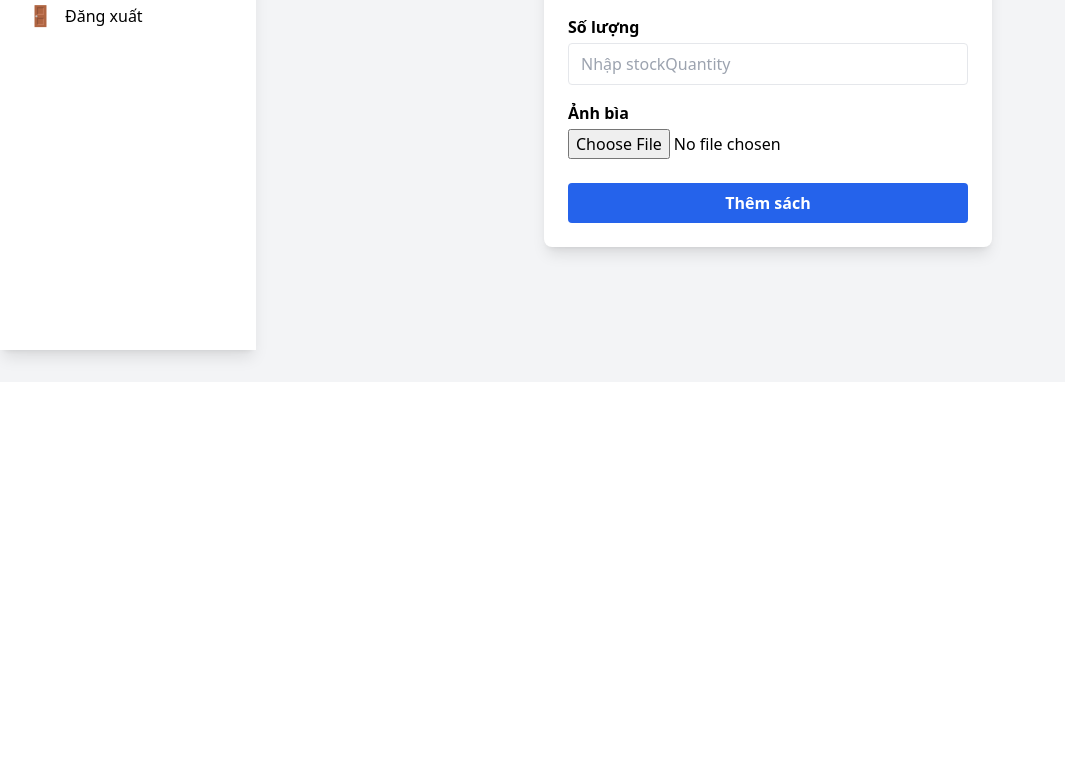
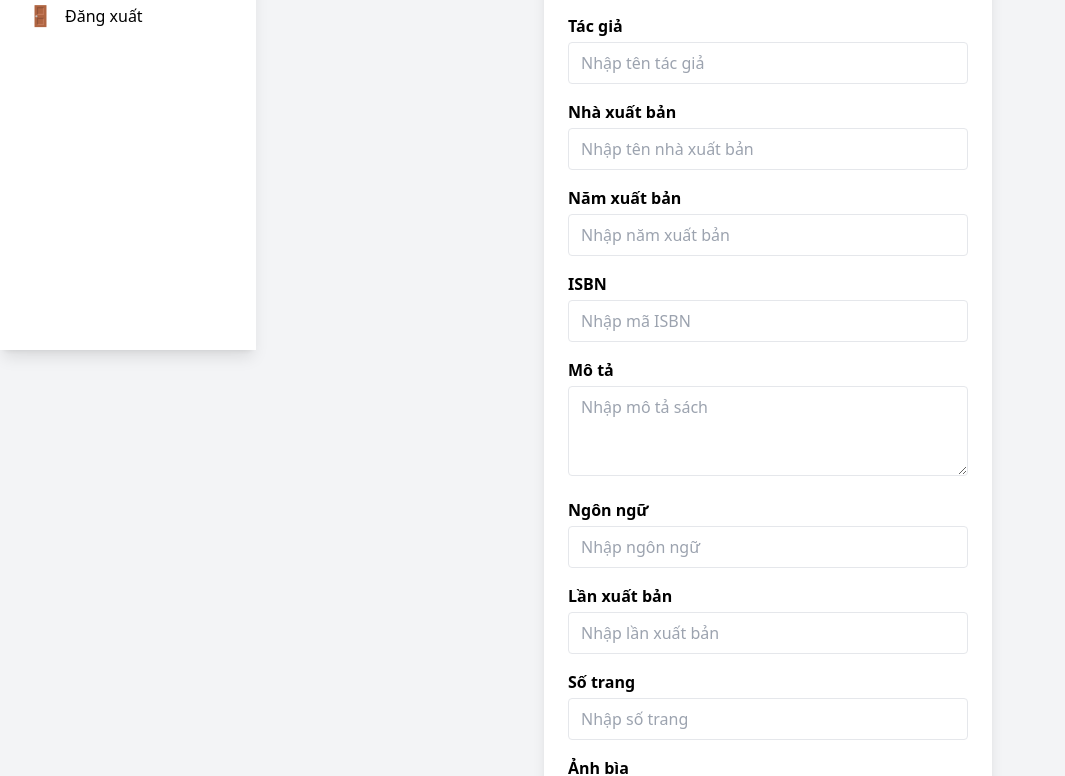
Before and after one commit to AndrewNguyenITVN/Library-Management-Frontend, a React (Create React App) app: page /books/add in a window 1280 px wide. Shown: the part 450-1226 px from the top of the page, without its empty margins (0-1065 px from the left). Before the commit the page ends 832 px from the top, so only its background shows below. Built offline with nearby package versions, Linux system fonts and the light colour scheme; no server answers; sample sign-in values are in the browser's storage.

Commit message:
update addbook for new database

```diff
--- a/src/pages/AddBookPage.js
+++ b/src/pages/AddBookPage.js
@@ -1,15 +1,41 @@
 // src/pages/AddBookPage.js
-import React, { useState } from "react";
+import React, { useState, useEffect } from "react";
 import { useNavigate } from "react-router-dom";
 import authFetch from '../utils/authFetch';
 
 export default function AddBookPage() {
     const [nameBook, setNameBook] = useState("");
     const [categoryId, setCategoryId] = useState("");
+    const [categories, setCategories] = useState([]);
     const [stockQuantity, setStockQuantity] = useState("");
     const [bookSeri, setBookSeri] = useState("");
+    const [author, setAuthor] = useState("");
+    const [publisher, setPublisher] = useState("");
+    const [publishYear, setPublishYear] = useState("");
+    const [isbn, setIsbn] = useState("");
+    const [description, setDescription] = useState("");
+    const [language, setLanguage] = useState("");
+    const [edition, setEdition] = useState("");
+    const [pageCount, setPageCount] = useState("");
     const [file, setFile] = useState(null);
     const navigate = useNavigate();
+
+    useEffect(() => {
+        const fetchCategories = async () => {
+            try {
+                const res = await authFetch("http://localhost:8080/category/get-all-categories");
+                if (!res.ok) throw new Error(await res.text());
+                const json = await res.json();
+                if (json.data) {
+                    setCategories(json.data);
+                }
+            } catch (err) {
+                console.error("Lỗi khi lấy danh sách thể loại:", err);
+                alert("Không thể lấy danh sách thể loại");
+            }
+        };
+        fetchCategories();
+    }, []);
 
     const handleAddBook = async (e) => {
         e.preventDefault();
@@ -24,6 +50,14 @@ export default function AddBookPage() {
         formData.append("bookSeri", bookSeri);
         formData.append("categoryId", categoryId);
         formData.append("stockQuantity", stockQuantity);
+        formData.append("author", author);
+        formData.append("publisher", publisher);
+        formData.append("publishYear", publishYear);
+        formData.append("isbn", isbn);
+        formData.append("description", description);
+        formData.append("language", language);
+        formData.append("edition", edition);
+        formData.append("pageCount", pageCount);
 
         try {
             const res = await authFetch("http://localhost:8080/book/add-book", {
@@ -79,18 +113,21 @@ export default function AddBookPage() {
                 </div>
 
                 <div className="mb-4">
-                    <label className="block mb-1 font-semibold">Thể loại (ID)</label>
-                    <input
-                        type="number"
+                    <label className="block mb-1 font-semibold">Thể loại</label>
+                    <select
                         className="w-full px-3 py-2 border rounded focus:outline-none focus:ring-2 focus:ring-blue-400"
                         value={categoryId}
                         onChange={(e) => setCategoryId(e.target.value)}
                         required
-                        placeholder="Nhập categoryId"
-                    />
+                    >
+                        <option value="">Chọn thể loại</option>
+                        {categories.map((category) => (
+                            <option key={category.id} value={category.id}>
+                                {category.nameCate}
+                            </option>
+                        ))}
+                    </select>
                 </div>
-
-
 
                 <div className="mb-4">
                     <label className="block mb-1 font-semibold">Số lượng</label>
@@ -101,6 +138,94 @@ export default function AddBookPage() {
                         onChange={(e) => setStockQuantity(e.target.value)}
                         required
                         placeholder="Nhập stockQuantity"
+                    />
+                </div>
+
+                <div className="mb-4">
+                    <label className="block mb-1 font-semibold">Tác giả</label>
+                    <input
+                        type="text"
+                        className="w-full px-3 py-2 border rounded focus:outline-none focus:ring-2 focus:ring-blue-400"
+                        value={author}
+                        onChange={(e) => setAuthor(e.target.value)}
+                        placeholder="Nhập tên tác giả"
+                    />
+                </div>
+
+                <div className="mb-4">
+                    <label className="block mb-1 font-semibold">Nhà xuất bản</label>
+                    <input
+                        type="text"
+                        className="w-full px-3 py-2 border rounded focus:outline-none focus:ring-2 focus:ring-blue-400"
+                        value={publisher}
+                        onChange={(e) => setPublisher(e.target.value)}
+                        placeholder="Nhập tên nhà xuất bản"
+                    />
+                </div>
+
+                <div className="mb-4">
+                    <label className="block mb-1 font-semibold">Năm xuất bản</label>
+                    <input
+                        type="number"
+                        className="w-full px-3 py-2 border rounded focus:outline-none focus:ring-2 focus:ring-blue-400"
+                        value={publishYear}
+                        onChange={(e) => setPublishYear(e.target.value)}
+                        placeholder="Nhập năm xuất bản"
+                    />
+                </div>
+
+                <div className="mb-4">
+                    <label className="block mb-1 font-semibold">ISBN</label>
+                    <input
+                        type="text"
+                        className="w-full px-3 py-2 border rounded focus:outline-none focus:ring-2 focus:ring-blue-400"
+                        value={isbn}
+                        onChange={(e) => setIsbn(e.target.value)}
+                        placeholder="Nhập mã ISBN"
+                    />
+                </div>
+
+                <div className="mb-4">
+                    <label className="block mb-1 font-semibold">Mô tả</label>
+                    <textarea
+                        className="w-full px-3 py-2 border rounded focus:outline-none focus:ring-2 focus:ring-blue-400"
+                        value={description}
+                        onChange={(e) => setDescription(e.target.value)}
+                        placeholder="Nhập mô tả sách"
+                        rows="3"
+                    />
+                </div>
+
+                <div className="mb-4">
+                    <label className="block mb-1 font-semibold">Ngôn ngữ</label>
+                    <input
+                        type="text"
+                        className="w-full px-3 py-2 border rounded focus:outline-none focus:ring-2 focus:ring-blue-400"
+                        value={language}
+                        onChange={(e) => setLanguage(e.target.value)}
+                        placeholder="Nhập ngôn ngữ"
+                    />
+                </div>
+
+                <div className="mb-4">
+                    <label className="block mb-1 font-semibold">Lần xuất bản</label>
+                    <input
+                        type="text"
+                        className="w-full px-3 py-2 border rounded focus:outline-none focus:ring-2 focus:ring-blue-400"
+                        value={edition}
+                        onChange={(e) => setEdition(e.target.value)}
+                        placeholder="Nhập lần xuất bản"
+                    />
+                </div>
+
+                <div className="mb-4">
+                    <label className="block mb-1 font-semibold">Số trang</label>
+                    <input
+                        type="number"
+                        className="w-full px-3 py-2 border rounded focus:outline-none focus:ring-2 focus:ring-blue-400"
+                        value={pageCount}
+                        onChange={(e) => setPageCount(e.target.value)}
+                        placeholder="Nhập số trang"
                     />
                 </div>
 
```
